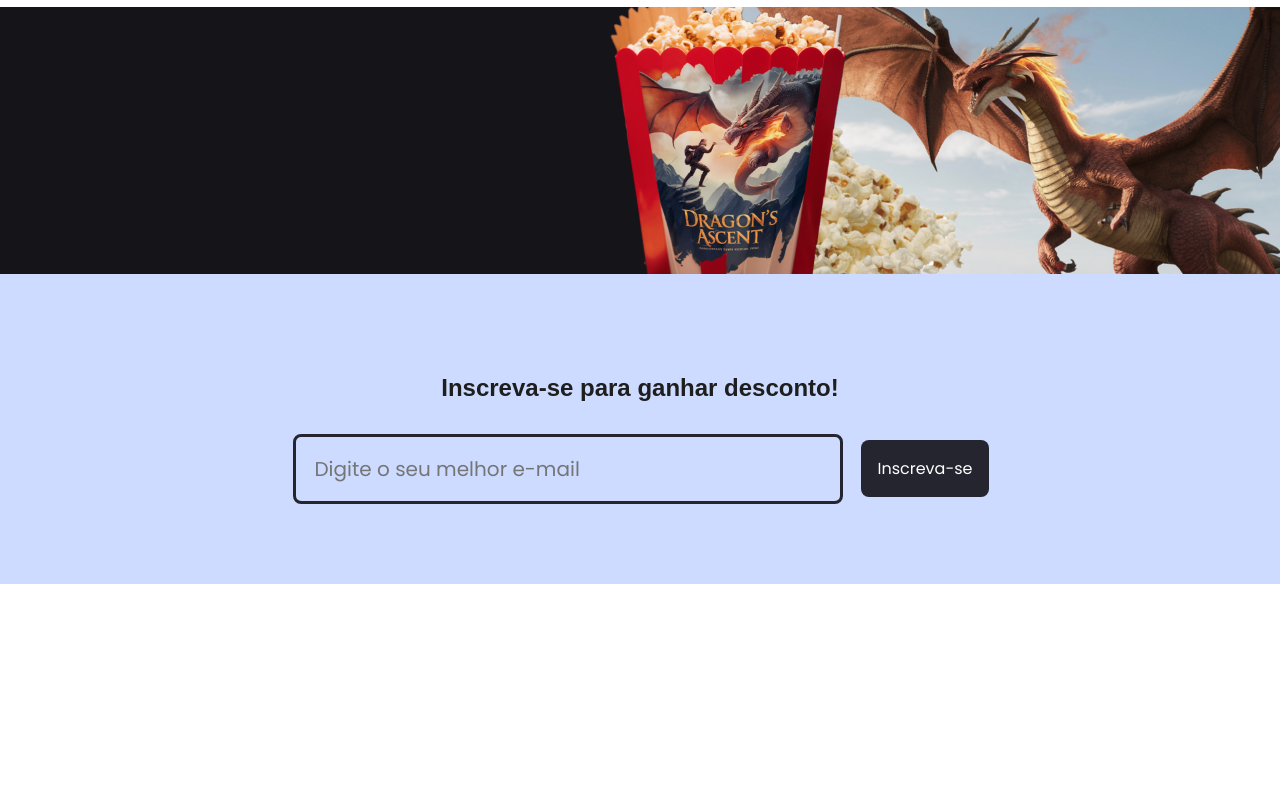
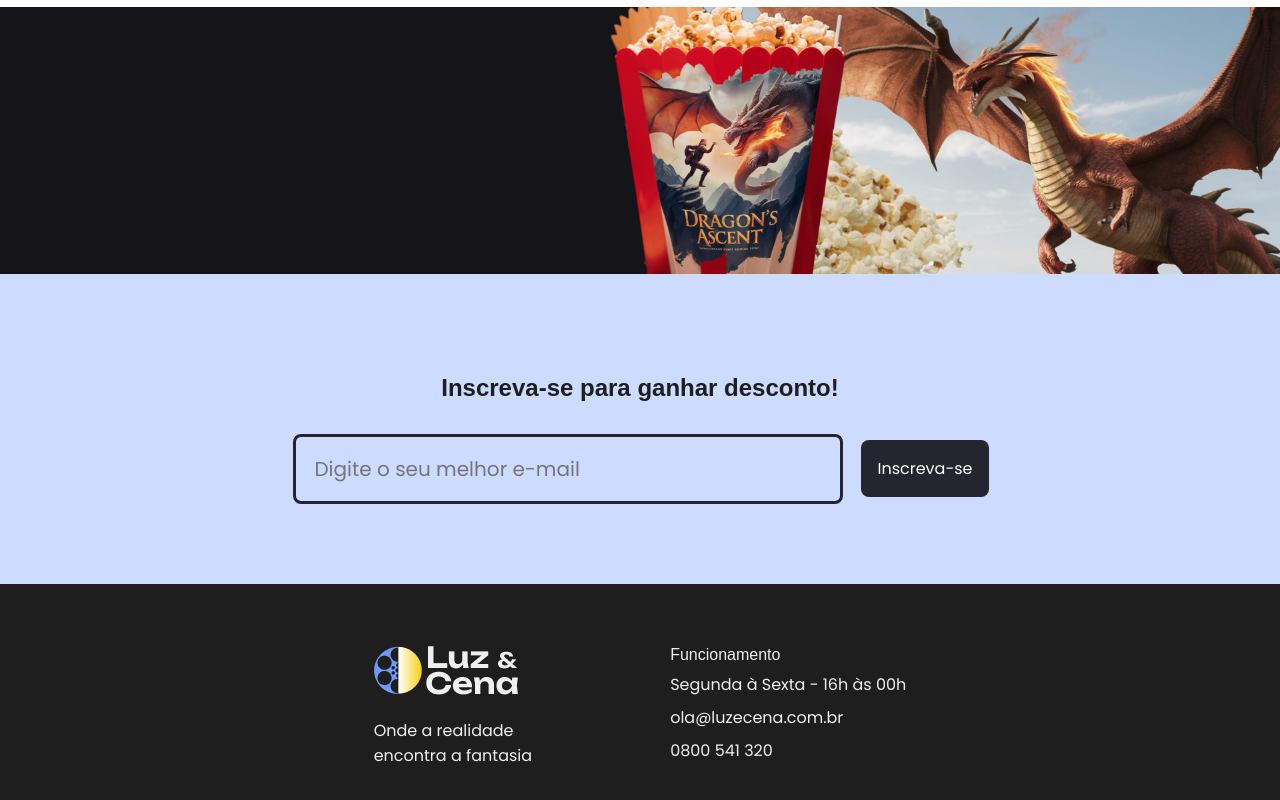
Before and after one commit to 7eduardocf/luz-e-cena, a React (Vite) app: page / in a window 1280 px wide. Shown: the part 1009-1809 px from the top of the page. Before the commit the page ends 1593 px from the top, so only its background shows below. Built offline with nearby package versions, Linux system fonts and the light colour scheme; no server answers; a web font is replaced by a local one.

Commit message:
Feito o componente de rodape

```diff
--- a/src/App.tsx
+++ b/src/App.tsx
@@ -1,4 +1,5 @@
 import Banner from "./components/banner"
+import Footer from "./components/footer"
 import Header from "./components/header"
 import MovieSection from "./components/movieSection"
 import Newsletter from "./components/newsletter"
@@ -12,6 +13,7 @@ function App() {
             <MovieSection/>
             <Banner src="/Imagens/Banner Combo Desktop.png" alt="Banner de combo"/>
             <Newsletter/>
+            <Footer/>
         </>
     )
 }
--- a/src/components/footer/footer.module.css
+++ b/src/components/footer/footer.module.css
@@ -0,0 +1,66 @@
+.rodape {
+  display: flex;
+  align-items: center;
+  justify-content: center;
+  height: 252px;
+  background-color: var(--preto);
+}
+
+.rodape_informacoes {
+  display: flex;
+  align-items: start;
+  justify-content: space-around;
+  gap: var(--gap-xl);
+  height: 128px;
+  color: var(--cinza-claro);
+}
+
+.logo {
+  width: 30%;
+}
+
+.funcionamento,
+.institucional,
+.redes {
+  display: flex;
+  flex-direction: column;
+  gap: var(--gap-xs);
+  color: var(--cinza-claro);
+}
+
+.titulo {
+  margin: 0;
+  font-family: var(--fonte-titulo);
+  font-weight: 400;
+}
+
+.ancora {
+  color: var(--cinza-claro);
+  text-decoration: none;
+}
+
+.ancora:hover {
+  color: var(--branco);
+  transform: scale(1.1);
+}
+
+.icones {
+  display: flex;
+  gap: var(--gap-xs);
+  color: var(--azul);
+  font-size: var(--font-size-m);
+}
+
+.icone {
+  color: var(--azul);
+}
+
+.desenvolvimento {
+  padding: var(--padding-m) var(--padding-s);
+  background-color: var(--cinza-claro);
+  color: var(--preto);
+  text-align: center;
+  font-family: var(--fonte-texto);
+  font-weight: 400;
+  font-size: var(--font-size-m);
+}
--- /dev/null
+++ b/src/components/footer/footerInfo.tsx
@@ -0,0 +1,14 @@
+import styles from "./footer.module.css"
+
+function FooterInfo() {
+    return (
+        <div className={styles.funcionamento}>
+            <h4 className={styles.titulo}>Funcionamento</h4>
+            <span>Segunda à Sexta - 16h às 00h</span>
+            <span>ola@luzecena.com.br</span>
+            <span>0800 541 320</span>
+        </div>
+    )
+}
+
+export default FooterInfo
--- /dev/null
+++ b/src/components/footer/footerLogo.tsx
@@ -0,0 +1,13 @@
+import Logo from "../Logo"
+import styles from "./footer.module.css"
+
+function FooterLogo() {
+    return (
+        <div className={styles.logo}>
+            <Logo src="/Logo e Favicon/Logo.png" alt="Logo"/>
+            <p>Onde a realidade encontra a fantasia</p>
+        </div>
+    )
+}
+
+export default FooterLogo
--- a/src/components/footer/index.tsx
+++ b/src/components/footer/index.tsx
@@ -0,0 +1,16 @@
+import FooterInfo from "./footerInfo"
+import FooterLogo from "./footerLogo"
+import styles from "./footer.module.css"
+
+function Footer() {
+    return (
+        <footer className={styles.rodape}>
+            <div className={styles.rodape_informacoes}>
+                <FooterLogo/>
+                <FooterInfo/>
+            </div>
+        </footer>
+    )
+}
+
+export default Footer
```
